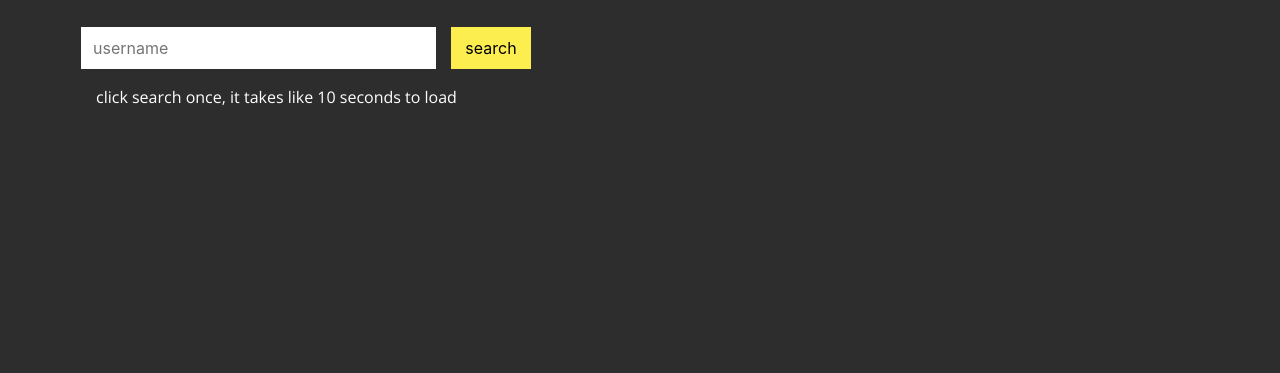
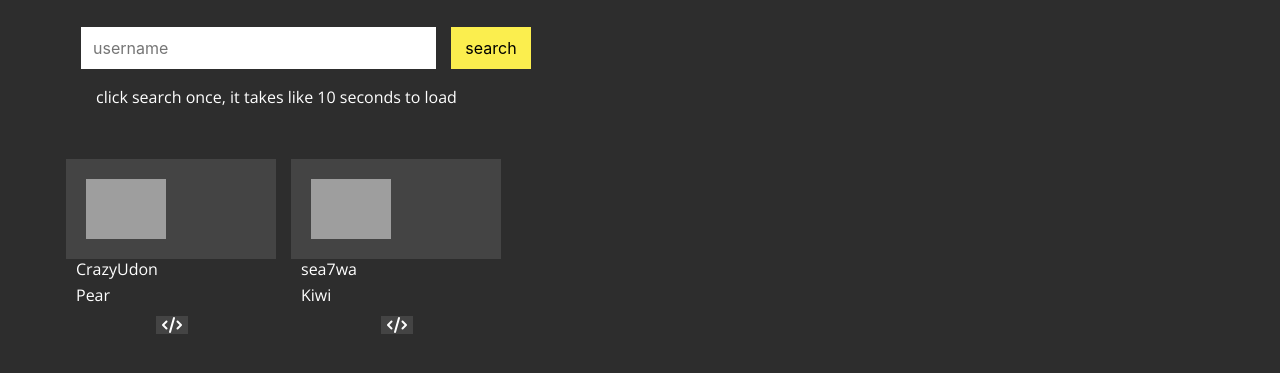
Before and after one commit to kevin-dough/dungeon-ranker, a Flask app: page / in a window 1280 px wide. Shown: the part 75-448 px from the top of the page. Run offline with Flask 2, Linux system fonts and the light colour scheme; some libraries are stand-ins or nearby versions; grey boxes are pictures that could not be loaded.

Commit message:
Day 3 Revamp!

```diff
--- /dev/null
+++ b/featuredstats.py
@@ -0,0 +1,20 @@
+def crazyudon():
+    ign = "CrazyUdon"
+    profile = "Pear"
+    icon = "code"
+    uuid = "d3bfd3ff-328f-482c-8d3e-1f90a22e94db"
+    role = "Head Developer"
+    info = {"ign": ign, "profile": profile, "icon": icon, "uuid": uuid, "role": role}
+    return info
+
+def sea7wa():
+    ign = "sea7wa"
+    profile = "Kiwi"
+    icon = "code"
+    uuid = "b8a22c1a-f578-4c1d-8ff9-f9b15e47bf03"
+    role = "Developer"
+    info = {"ign": ign, "profile": profile, "icon": icon, "uuid":uuid, "role": role}
+    return info
+
+def featuredata():
+    return [crazyudon(), sea7wa()]
--- a/main.py
+++ b/main.py
@@ -1,6 +1,6 @@
 #importing libraries for webpage, api, data files, and more math operations
 from flask import Flask, redirect, url_for, render_template, request
-import aboutdata, requests, math
+import aboutdata, featuredstats, requests, math
 
 app = Flask(__name__)
 
@@ -23,27 +23,27 @@ def getlastprofile(username):
 @app.route('/', methods=['GET', 'POST'])
 def home():
     #get form data on "help!" page where user can find the name of their profile by inputting their username
-    if request.method=='POST':
-        username = request.form.get('username')
-        skycryptprofiledata = requests.get(f"https://sky.shiiyu.moe/api/v2/profile/{username}").json()
-        profiles = skycryptprofiledata["profiles"]
-        #creates a list of their profiles based on API data
-        profilelist = []
-        for i in profiles.keys():
-            # print(profiles[i]["cute_name"])
-            profilelist.append(profiles[i]["cute_name"])
-        # print(profilelist)
-        #formats profilelist to display on webpage
-        profilelistlength = len(profilelist)
-        profilelisttemp = ""
-        for b in range(profilelistlength):
-            if b == profilelistlength-1:
-                profilelisttemp = profilelisttemp + profilelist[b]
-            else:
-                profilelisttemp = profilelisttemp + profilelist[b] + ", "
-        profilelistformatted = "Profiles: " + profilelisttemp
-        return render_template("index.html", profiles=profilelistformatted)
-    return render_template("index.html")
+    # if request.method=='POST':
+    #     username = request.form.get('username')
+    #     skycryptprofiledata = requests.get(f"https://sky.shiiyu.moe/api/v2/profile/{username}").json()
+    #     profiles = skycryptprofiledata["profiles"]
+    #     #creates a list of their profiles based on API data
+    #     profilelist = []
+    #     for i in profiles.keys():
+    #         # print(profiles[i]["cute_name"])
+    #         profilelist.append(profiles[i]["cute_name"])
+    #     # print(profilelist)
+    #     #formats profilelist to display on webpage
+    #     profilelistlength = len(profilelist)
+    #     profilelisttemp = ""
+    #     for b in range(profilelistlength):
+    #         if b == profilelistlength-1:
+    #             profilelisttemp = profilelisttemp + profilelist[b]
+    #         else:
+    #             profilelisttemp = profilelisttemp + profilelist[b] + ", "
+    #     profilelistformatted = "Profiles: " + profilelisttemp
+    #     return render_template("index.html", profiles=profilelistformatted)
+    return render_template("index.html", featuredata=featuredstats.featuredata())
 
 
 @app.route('/stats/<username>/<profile>', methods=['GET', 'POST'])
@@ -92,7 +92,12 @@ def stats(username, profile):
         catalvl = skycryptdungeons["dungeons"]["catacombs"]["level"]["level"]
     except:
         catalvl = 0
-    secrets = skycryptdungeons["dungeons"]["secrets_found"]
+
+    try:
+        secrets = skycryptdungeons["dungeons"]["secrets_found"]
+    except:
+        secrets = 0
+
     #try to find dungeon weight through api; if unable to find set variable weight to N/A
     try:
         weight = round((skycryptdungeons["dungeons"]["dungeonsWeight"]), 2)
--- a/static/css/styles.css
+++ b/static/css/styles.css
@@ -16,7 +16,6 @@
     margin-top:10px;
     color: white;
     margin-right: 20px;
-
 }
 
 button:focus, button:active {
@@ -56,6 +55,24 @@ a:link, a:visited {
 a:hover, a:active {
     color: white;
     text-decoration: none;
+}
+
+.featureBox {
+    background-color:#444444;
+    height: 100px;
+    width: 210px;
+}
+
+.featureText {
+    font-family: 'Open Sans';
+    line-height: 10px;
+    color:white;
+}
+
+.featureIcon {
+    outline:none;
+    border:none;
+    background-color:#444444;
 }
 
 .searchBar {
--- a/templates/index.html
+++ b/templates/index.html
@@ -63,4 +63,33 @@
 <!--    <p class="pageText" style="font-size:2em">{{profiles}}</p>-->
 <!--</div>-->
 
+<div class="row" style="padding-left:96px; padding-top: 50px">
+{% for data in featuredata: %}
+{% set ign = data["ign"] %}
+{% set profile = data["profile"] %}
+{% set icon = data["icon"] %}
+{% set uuid = data["uuid"] %}
+{% set role = data["role"] %}
+<a href="/stats/{{ign}}/{{profile}}">
+    <div class="featureBox row" style="margin-right:30px">
+        <img style="margin-top:20px;margin-left: 20px" src="https://crafatar.com/avatars/{{uuid}}" height="60px">
+        <div style="margin-top:25px; margin-left: 10px">
+            <p class="featureText">{{ign}}</p>
+            <p class="featureText">{{profile}}</p>
+            <p class="featureText" style="margin-left:80px"><button class="featureIcon" id="feature_{{ign}}"><i style="color:white" class="fas fa-{{icon}}"></i></button></p>
+        </div>
+    </div>
+</a>
+<script>
+    tippy('#feature_{{ign}}', {
+        content: "{{role}}",
+        placement: 'right',
+        trigger: 'mouseenter',
+        arrow: false,
+        offset: [0,0],
+    });
+</script>
+
+{% endfor %}
+</div>
 {% endblock %}
```
